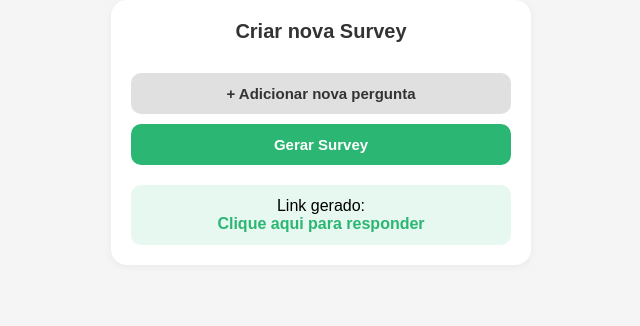
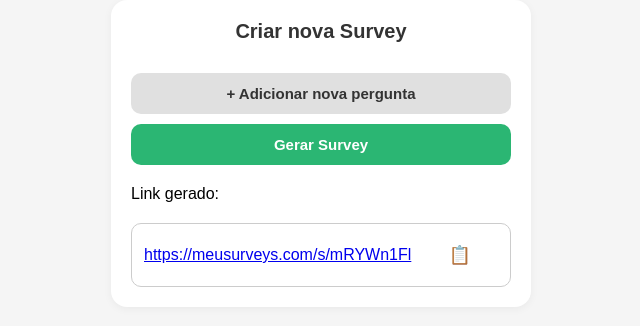
Before and after one commit to adrianfachi/Projeto_FeedForce, a plain HTML site: page front-end/criarSurvey.html in a window 1280 px wide. Both pictures are taken after a click on the button "Gerar Survey". Shown: the whole page, without its empty margins (319-959 px from the left). Drawn offline with Linux system fonts and the light colour scheme.

Commit message:
atualizacoes

```diff
--- a/front-end/criarSurvey.html
+++ b/front-end/criarSurvey.html
@@ -16,9 +16,13 @@
     <button type="button" id="adicionarPergunta">+ Adicionar nova pergunta</button>
     <button id="gerarSurvey">Gerar Survey</button>
 
-    <div id="linkSurvey" style="display: none;">
+    <!-- ...restante do head igual... -->
+    <div id="linkSurvey" style="display: none; margin-top: 20px;">
       <p>Link gerado:</p>
-      <a id="surveyLink" href="responderSurvey.html">Clique aqui para responder</a>
+      <div class="link-area">
+        <a id="surveyLink" href="#" target="_blank">https://meusurveys.com/s/mRYWn1Fl</a>
+        <button id="copiarLink" title="Copiar link">📋</button>
+      </div>
     </div>
   </main>
 
--- a/front-end/css/criarSurvey.css
+++ b/front-end/css/criarSurvey.css
@@ -110,16 +110,21 @@ button {
   background-color: #239f64;
 }
 
-#linkSurvey {
+.link-area {
   margin-top: 20px;
-  background-color: #e6f8ef;
+  display: flex;
+  align-items: center;
+  justify-content: space-between;
+  background: #fff;
+  padding: 8px 12px;
+  border: 1px solid #ccc;
   border-radius: 10px;
-  padding: 12px;
-  text-align: center;
 }
 
-#surveyLink {
-  color: #2bb673;
-  text-decoration: none;
-  font-weight: bold;
+#copiarLink {
+  background: none;
+  border: none;
+  font-size: 18px;
+  cursor: pointer;
+  margin-left: 10px;
 }
--- /dev/null
+++ b/front-end/css/survey.css
@@ -0,0 +1,51 @@
+body {
+  background: #f7f7f7;
+  font-family: Arial, sans-serif;
+}
+
+.survey-container {
+  max-width: 420px;
+  margin: 40px auto;
+  background: white;
+  padding: 20px;
+  border-radius: 16px;
+  box-shadow: 0 2px 10px rgba(0,0,0,0.05);
+}
+
+.survey-container h2 {
+  text-align: center;
+  margin-bottom: 20px;
+}
+
+.pergunta {
+  margin-bottom: 20px;
+}
+
+.pergunta label {
+  display: block;
+  font-weight: bold;
+  margin-bottom: 8px;
+}
+
+.pergunta input[type="text"] {
+  width: 100%;
+  padding: 10px;
+  border-radius: 8px;
+  border: 1px solid #ccc;
+}
+
+.pergunta .alternativa {
+  display: block;
+  margin: 4px 0;
+}
+
+button {
+  width: 100%;
+  padding: 12px;
+  background: #2bb673;
+  color: white;
+  font-size: 16px;
+  border: none;
+  border-radius: 10px;
+  cursor: pointer;
+}
--- a/front-end/scripts/criarSurvey.js
+++ b/front-end/scripts/criarSurvey.js
@@ -3,6 +3,7 @@ const btnAdicionarPergunta = document.getElementById("adicionarPergunta");
 const btnGerarSurvey = document.getElementById("gerarSurvey");
 const linkSurvey = document.getElementById("linkSurvey");
 const surveyLink = document.getElementById("surveyLink");
+const btnCopiar = document.getElementById("copiarLink");
 
 let numeroPergunta = 0;
 
@@ -107,7 +108,20 @@ btnGerarSurvey.addEventListener("click", () => {
     perguntas.push(pergunta);
   }
 
+  // Salvar no localStorage
   localStorage.setItem("surveyCriada", JSON.stringify(perguntas));
-  surveyLink.textContent = "Clique aqui para responder";
+
+  // Gerar link simulado
+  const link = "https://meusurveys.com/s/mRYWn1Fl";
+  surveyLink.textContent = link;
+  surveyLink.href = link;
   linkSurvey.style.display = "block";
 });
+
+// Botão de copiar link
+btnCopiar.addEventListener("click", () => {
+  const texto = surveyLink.textContent;
+  navigator.clipboard.writeText(texto).then(() => {
+    alert("Link copiado para a área de transferência!");
+  });
+});
```
Also changed, not shown: front-end/scripts/survey.js (added, +38 -0 lines), front-end/survey.html (added, +18 -0 lines).
